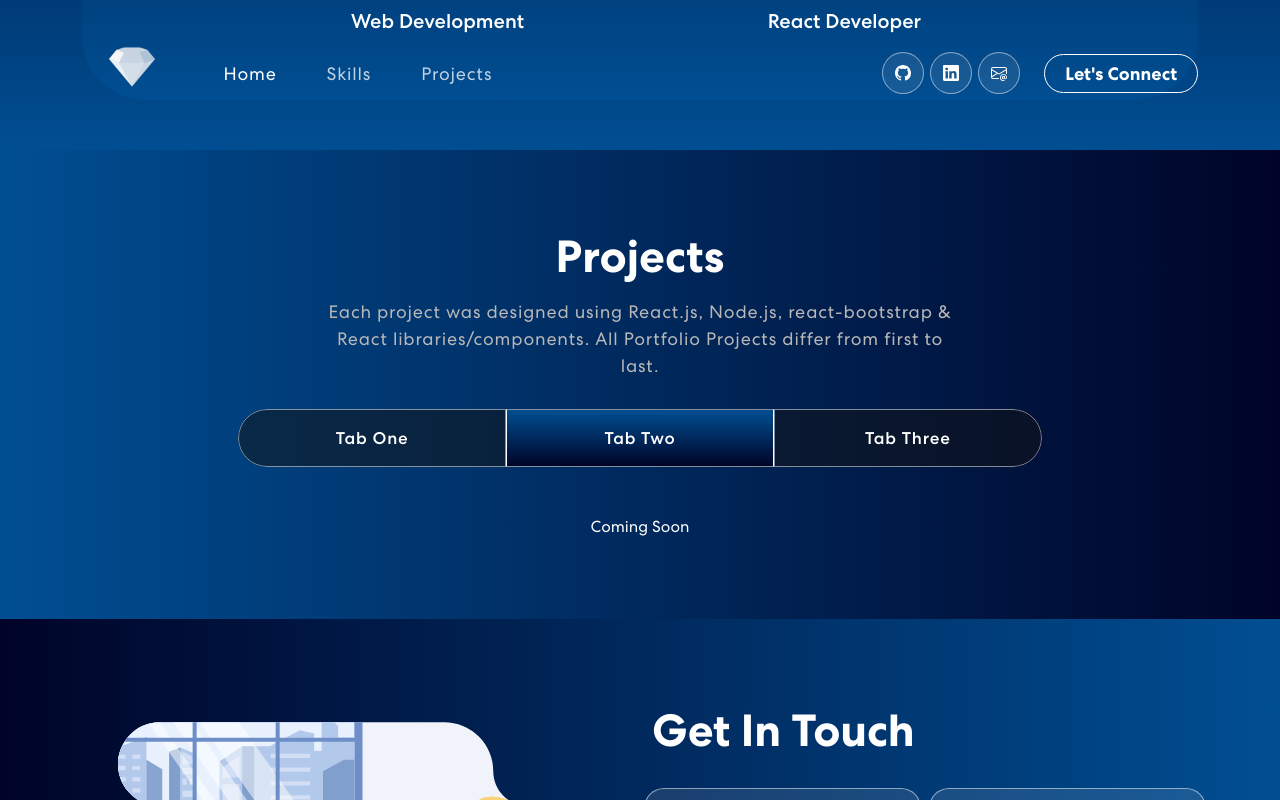
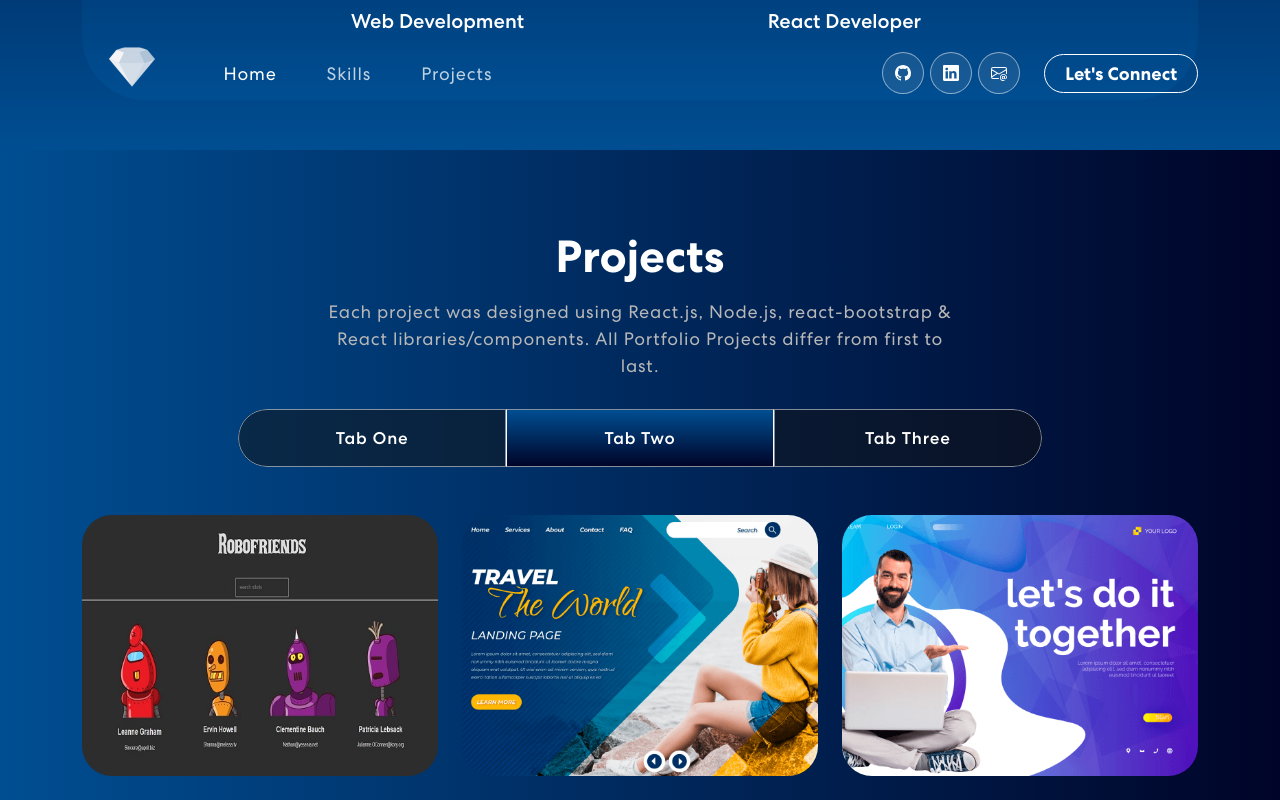
Before and after one commit to alexwindy0/Portfolio-Project, a React (Create React App) app: page / in a window 1280 px wide. Both pictures are taken after a click on the tab "Tab Two". Shown: the part 1323-2123 px from the top of the page. Built offline with nearby package versions, Linux system fonts and the light colour scheme.

Commit message:
added new projects

```diff
--- a/src/components/Banner.js
+++ b/src/components/Banner.js
@@ -1,7 +1,7 @@
 import { useState, useEffect } from "react";
 import { Container, Row, Col } from "react-bootstrap";
 import { ArrowRightCircle } from 'react-bootstrap-icons';
-import headerImg from '../assets/img/header-img.svg';
+import headerImg from '../assets/img/portfolio_Photo1.png';
 
 
 export const Banner = () => {
--- a/src/components/Contact.js
+++ b/src/components/Contact.js
@@ -76,13 +76,13 @@ export const Contact = () => {
                 <form onSubmit={submitEmail}>
                   <Row>
                     <Col size={12} sm={6} className="px-1">
-                      <input type="text" value={mailerState.firstName} placeholder="First Name" onChange={(e) => handleStateChange('firstName', e.target.value)} />
+                      <input type="text" value={mailerState.firstName} placeholder="First Name" onChange={(e) => handleStateChange('firstName', e.target.value)} required/>
                     </Col>
                     <Col size={12} sm={6} className="px-1">
-                      <input type="text" value={mailerState.lasttName} placeholder="Last Name" onChange={(e) => handleStateChange('lastName', e.target.value)}/>
+                      <input type="text" value={mailerState.lasttName} placeholder="Last Name" onChange={(e) => handleStateChange('lastName', e.target.value)} required/>
                     </Col>
                     <Col size={12} sm={6} className="px-1">
-                      <input type="email" value={mailerState.email} placeholder="Email Address" onChange={(e) => handleStateChange('email', e.target.value)} />
+                      <input type="email" value={mailerState.email} placeholder="Email Address" onChange={(e) => handleStateChange('email', e.target.value)} required/>
                     </Col>
                     <Col size={12} className="px-1">
                       <textarea rows="6" value={mailerState.message} placeholder="Message" onChange={(e) => handleStateChange('message', e.target.value)}></textarea>
--- a/src/components/Projects.js
+++ b/src/components/Projects.js
@@ -8,6 +8,7 @@ import fashionwap from "../assets/img/fashionwap.jpg";
 import inspire from "../assets/img/inspire.png";
 import weather from "../assets/img/weather.png";
 import assuagement from "../assets/img/assuagement.png";
+import estore from "../assets/img/estore.png";
 import projImg1 from '../assets/img/project-img1.png';
 import projImg2 from '../assets/img/project-img2.png';
 import projImg3 from '../assets/img/project-img3.png';
@@ -23,10 +24,10 @@ export const Projects = () =>{
             url: "https://alexwindy0.github.io/biggest-startup/"
          },
          {
-            title: "Robo Friends",
-            description: "React-dev",
-            imgUrl: robots,
-            url: "https://robocardbox.netlify.app/"
+            title: "E-store",
+            description: "Booming Speakers",
+            imgUrl: estore,
+            url: "https://estore-umber.vercel.app/"
          },
          {
             title: "Fashion Wap",
@@ -52,7 +53,28 @@ export const Projects = () =>{
             imgUrl: assuagement,
             url: "https://assuagement-foundation.netlify.app/"
          },
+
     ];
+
+    const projectsSecondBatch = [
+      {
+       title: "Robo Friends",
+       description: "React-dev",
+       imgUrl: robots,
+       url: "https://robocardbox.netlify.app/"
+    },
+    {
+      title: "Business",
+      description: "Demo",
+      imgUrl: projImg1,
+   },
+    {
+       title: "Administrative",
+       description: "Demo",
+       imgUrl: projImg2,
+    },
+
+ ];
 
     return(
         <section className="project" id="projects">
@@ -93,7 +115,20 @@ export const Projects = () =>{
                                 }
                                 </Row>
                             </Tab.Pane>
-                            <Tab.Pane eventKey="second" className="text-center">Coming Soon</Tab.Pane>
+                            <Tab.Pane eventKey="second" className="text-center">
+                            <Row>
+                            {
+                                projectsSecondBatch.map((project, index) => {
+                                    return(
+                                        <ProjectCard
+                                            key={index}
+                                            {...project}
+                                        />
+                                    )
+                                })
+                            }
+                            </Row>
+                            </Tab.Pane>
                             <Tab.Pane eventKey="third" className="text-center">Coming Soon</Tab.Pane>
                         </Tab.Content>
                       </Tab.Container>
```
Also changed, not shown: src/assets/img/estore.png (added), 1 other file (tests, documents, lock files or other folders).
